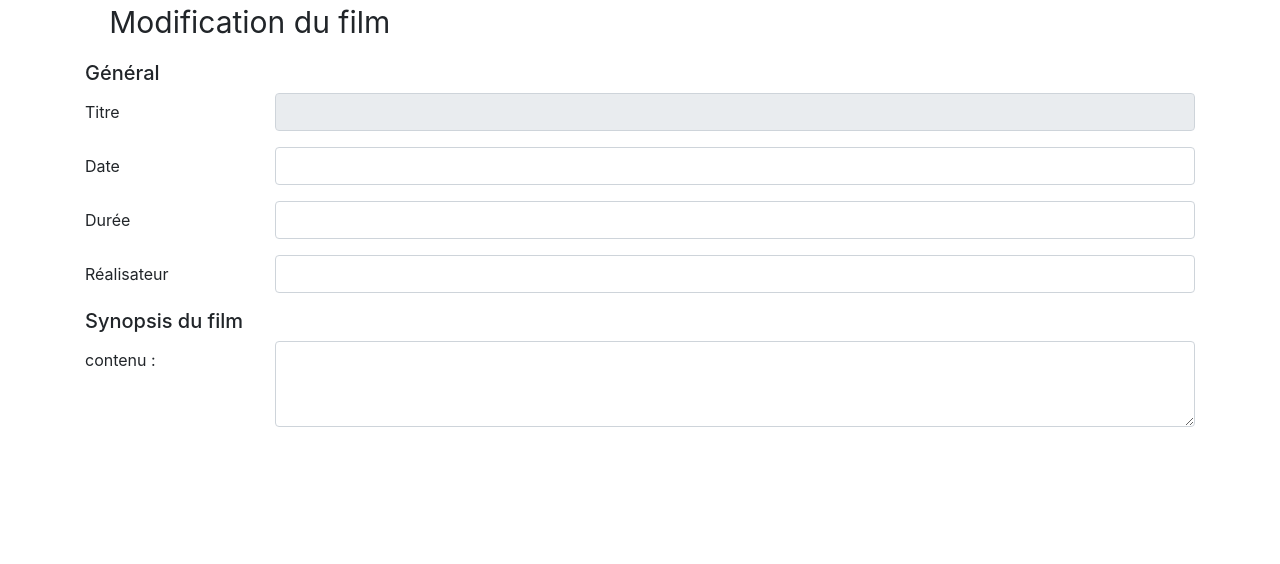
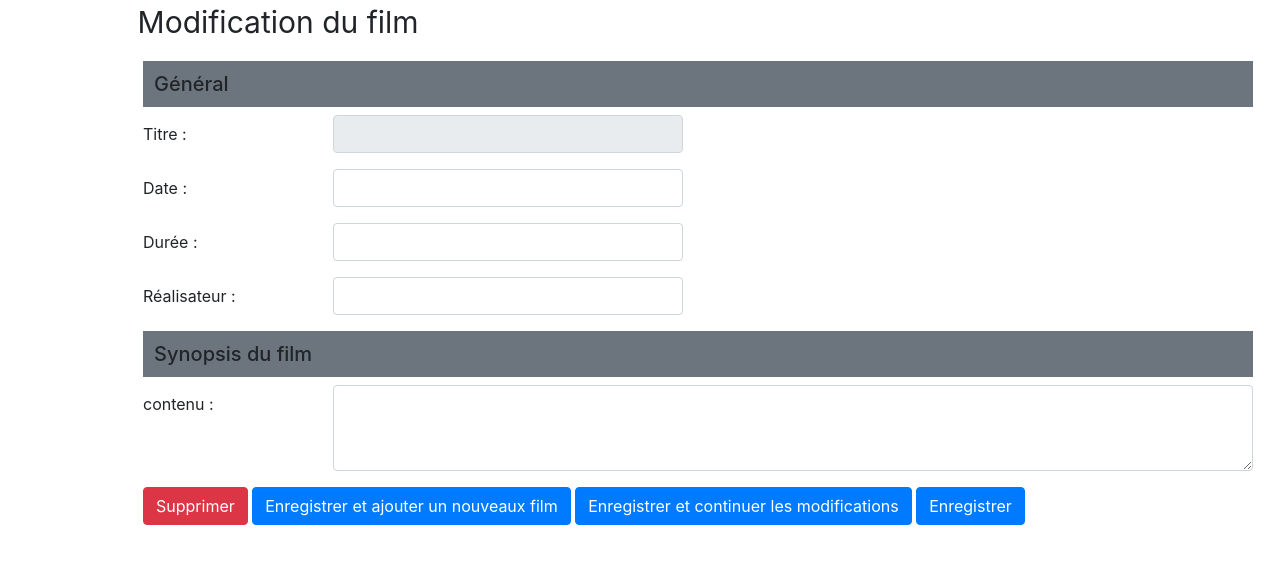
Before and after one commit to Mat08251/ProjetVOD_Duguet_Mathieu, a PHP site: page /modifier.php in a window 1280 px wide; the page is wider, and only the part inside the window is pictured. Shown: the part 152-716 px from the top of that part. Run offline with PHP 8.4, Linux system fonts and the light colour scheme.

Commit message:
admin-v3

```diff
--- a/css/modifier.css
+++ b/css/modifier.css
@@ -3,7 +3,17 @@ body {
     padding: 0;
 }
 
+.container {
+    float: left;
+    margin-left: 10%!important;
+}
+
 .titre-modif {
     margin: auto;
     font-size: 30px;
+    margin-left: 10.5%;
 }
+
+.rubrique {
+    padding: 1%;
+}
--- a/php/modifier.php
+++ b/php/modifier.php
@@ -21,31 +21,31 @@
 
     <div class="container">
         <div class="">
-            <h5>Général</h5>
+            <h5 class="rubrique bg-secondary">Général</h5>
         </div>
         <form>
         <div class="form-group row">
-            <label for="titre" class="col-sm-2 col-form-label">Titre</label>
-            <div class="col-sm-10">
+            <label for="titre" class="col-sm-2 col-form-label">Titre :</label>
+            <div class="col-sm-4">
             <input type="text" readonly class="form-control" id="titre">
             </div>
         </div>
         <div class="form-group row">
-            <label for="date" class="col-sm-2 col-form-label">Date</label>
-            <div class="col-sm-10">
+            <label for="date" class="col-sm-2 col-form-label">Date :</label>
+            <div class="col-sm-4">
             <input type="text" class="form-control" id="date">
             </div>
         </div>
         <div class="form-group row">
-            <label for="duré" class="col-sm-2 col-form-label">Durée</label>
-            <div class="col-sm-10">
+            <label for="duré" class="col-sm-2 col-form-label">Durée :</label>
+            <div class="col-sm-4">
             <input type="text" class="form-control" id="duré">
             </div>
         </div>
         <div class="form-group row">
-            <label for="real" class="col-sm-2 col-form-label">Réalisateur</label>
-            <div class="col-sm-10">
-            <input type="text" class="form-control" id="real">
+            <label for="real" class="col-sm-2 col-form-label">Réalisateur :</label>
+            <div class="col-sm-4">
+            <input type="text" class="form-control" id="real" >
             </div>
         </div>
         </form>
@@ -53,7 +53,7 @@
 
     <div class="container">
         <div class="">
-            <h5>Synopsis du film</h5>
+            <h5 class="rubrique bg-secondary">Synopsis du film</h5>
         </div>
         <form>
             <div class="form-group row">
@@ -64,5 +64,12 @@
             </div>
         </form>
     </div>
+
+    <div class="container">
+        <a href="../php/modifier.php"><button type="button" class="btn btn-danger">Supprimer</button></a>
+        <a href="../php/modifier.php"><button type="button" class="btn btn-primary">Enregistrer et ajouter un nouveaux film</button></a>
+        <a href="../php/modifier.php"><button type="button" class="btn btn-primary">Enregistrer et continuer les modifications</button></a>
+        <a href="../php/modifier.php"><button type="button" class="btn btn-primary">Enregistrer</button></a>
+    </div>
 </body>
 </html>
```
